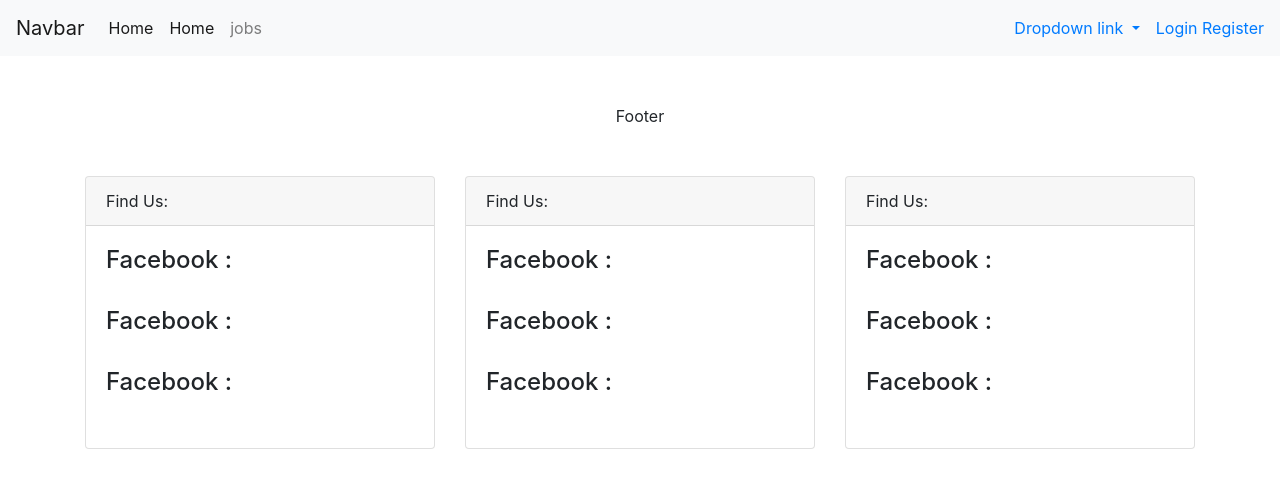
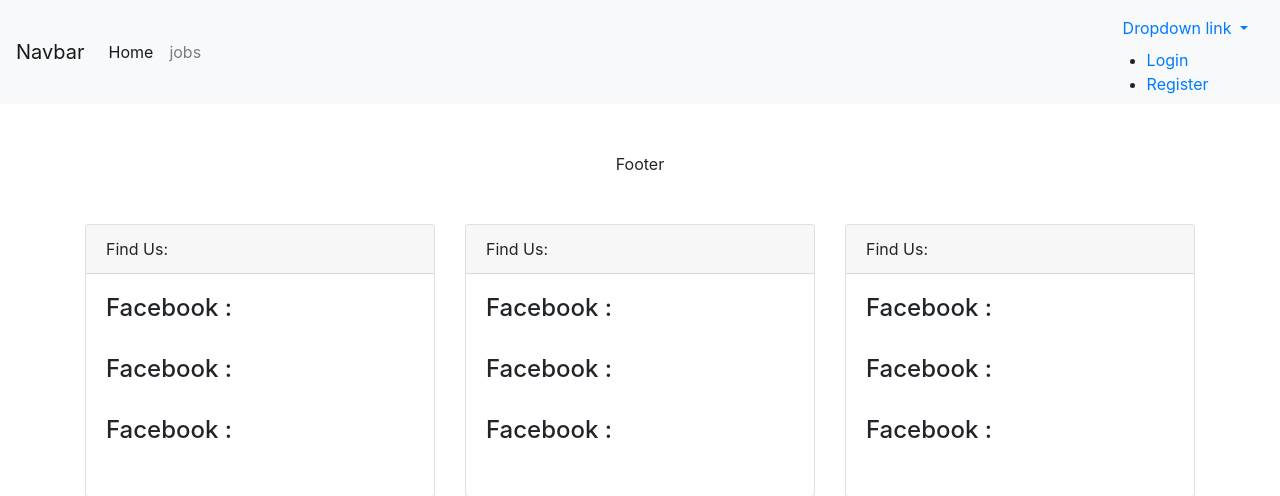
Before and after one commit to jodham/online_jobportal, a Django app: template portal/myapp/templates/myapp/jobs.html in a window 1280 px wide, after a click on "Dropdown link". Shown: the top 496 px of the page. Run offline with Django 4.2, Linux system fonts and the light colour scheme; the template is opened without the code that fills it, so the values that code supplies are empty; some libraries are stand-ins or nearby versions.

Commit message:
updated views

```diff
--- a/portal/myapp/templates/myapp/assets/navbar.html
+++ b/portal/myapp/templates/myapp/assets/navbar.html
@@ -1,36 +1,3 @@
-<!--<nav class="navbar navbar-expand-lg fixed-top bg-dark">
-  <div class="container-fluid">
-    <a class="navbar-brand" href="#">Navbar</a>
-    <button class="navbar-toggler" type="button" data-bs-toggle="collapse" data-bs-target="#navbarSupportedContent" aria-controls="navbarSupportedContent" aria-expanded="false" aria-label="Toggle navigation">
-      <span class="navbar-toggler-icon"></span>
-    </button>
-    <div class="collapse navbar-collapse" id="navbarSupportedContent">
-      <ul class="navbar-nav me-auto mb-2 mb-lg-0">
-        <li class="nav-item">
-          <a class="nav-link active" aria-current="page" href="{%url 'index'%}">Home</a>
-        </li>
-        <li class="nav-item">
-          <a class="nav-link" href="#">Link</a>
-        </li>
-        <li class="nav-item">
-          <a class="nav-link" href="{%url 'jobs'%}">jobs</a>
-        </li>
-        <li class="nav-item">
-          <a class="nav-link" href="#">taskers</a>
-        </li>
-      </ul>
-      <div class="form-inline ml-auto my-2 my-lg-0">
-        {%if user.is_authenticated%}
-           <a href="{%url 'profile'%}" class="btn btn-outline-info">Profile</a>
-           <a href="{%url 'logout'%}" class="btn btn-outline-info">Logout</a>
-        {%else%}
-          <a href="{%url 'login'%}" class="btn btn-outline-info">Login</a>
-          <a href="{%url 'register'%}" class="btn btn-outline-info">Register</a>
-        {%endif%}
-      </div>
-    </div>
-  </div>
-</nav>-->
 {%load static%}
 <nav class="navbar navbar-expand-lg navbar-light bg-light">
   <a class="navbar-brand" href="#">Navbar</a>
@@ -39,9 +6,6 @@
   </button>
   <div class="navbar-collapse collapse" id="navbarDropdown">
     <ul class="navbar-nav">
-      <li class="nav-item active">
-        <a class="nav-link" href="#">Home <span class="sr-only">(current)</span></a>
-      </li>
       <li class="nav-item">
          <a class="nav-link active" aria-current="page" href="{%url 'index'%}">Home</a>
       </li>
@@ -49,20 +13,20 @@
         <a class="nav-link" href="{%url 'jobs'%}">jobs</a>
       </li>
     </ul>
-      <div class="form-inline ml-auto my-2 my-lg-0">
+      <div class="form-inline ml-auto my-2 my-lg-0 d-block">
         <a class="nav-link dropdown-toggle" href="#" id="navbarDropdownMenu" data-toggle="dropdown" aria-haspopup="true" aria-expanded="false">
           Dropdown link
         </a>
-        <div class="dropdown-menu" id="dropdownmenu">
-            <div class="ml-auto my-2 my-lg-0 d-block">
-            {%if user.is_authenticated%}
-               <a href="{%url 'profile'%}" class="">Profile</a>
-               <a href="{%url 'logout'%}" class="">Logout</a>
-            {%else%}
-              <a href="{%url 'login'%}" class="">Login</a>
-              <a href="{%url 'register'%}" class="">Register</a>
-            {%endif%}
-           </div>
+        <div class="dropdown-menu z-index-2" id="dropdownmenu">
+            <ul class="ml-auto my-2 my-lg-0">
+                {%if user.is_authenticated%}
+                    <li> <a href="{%url 'profile'%}" class="">Profile</a></li>
+                    <li><a href="{%url 'logout'%}" class="">Logout</a></li>
+                {%else%}
+                    <li><a href="{%url 'login'%}" class="">Login</a></li>
+                    <li><a href="{%url 'register'%}" class="">Register</a></li>
+                {%endif%}
+            </ul>
         </div>
       </div>
   </div>
```
